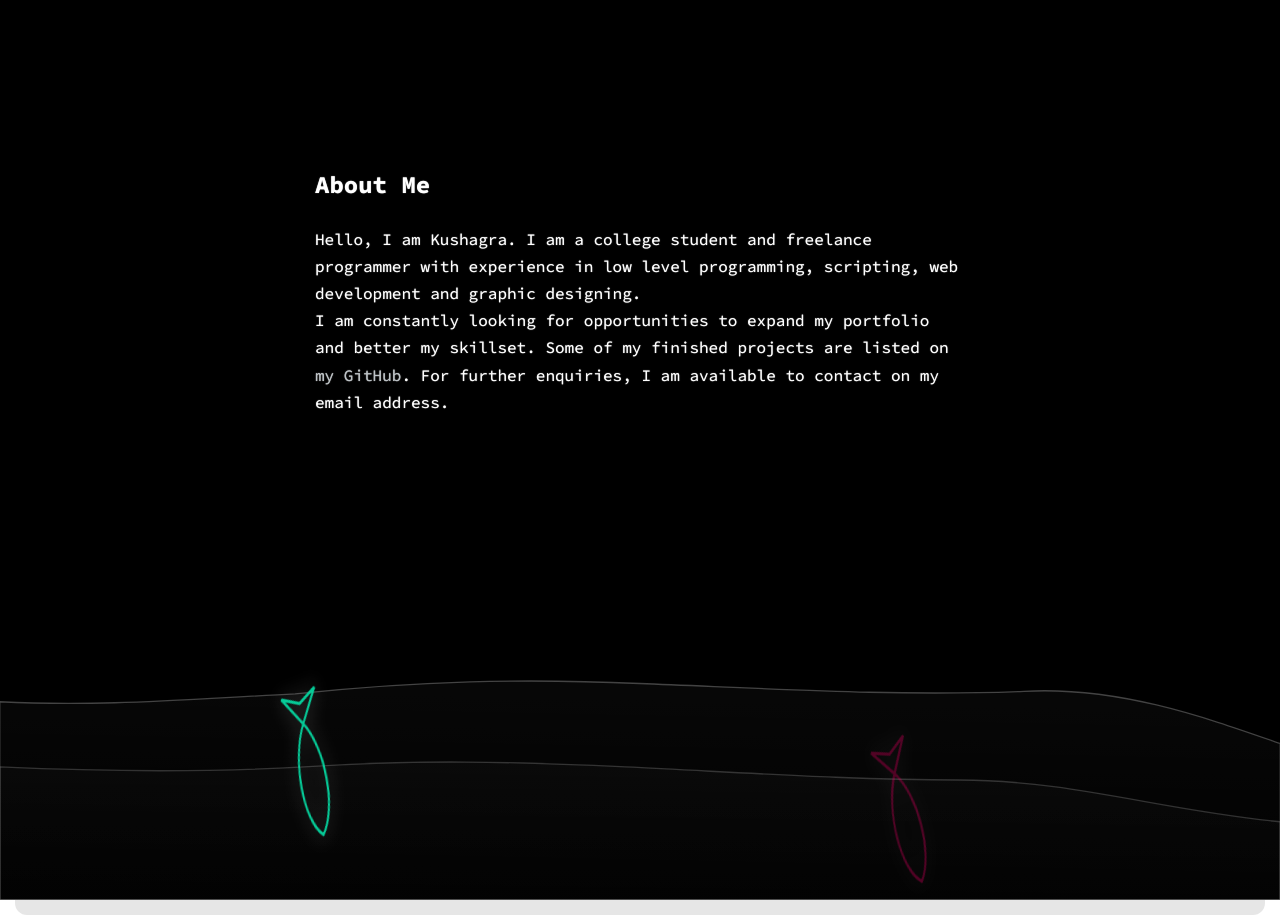
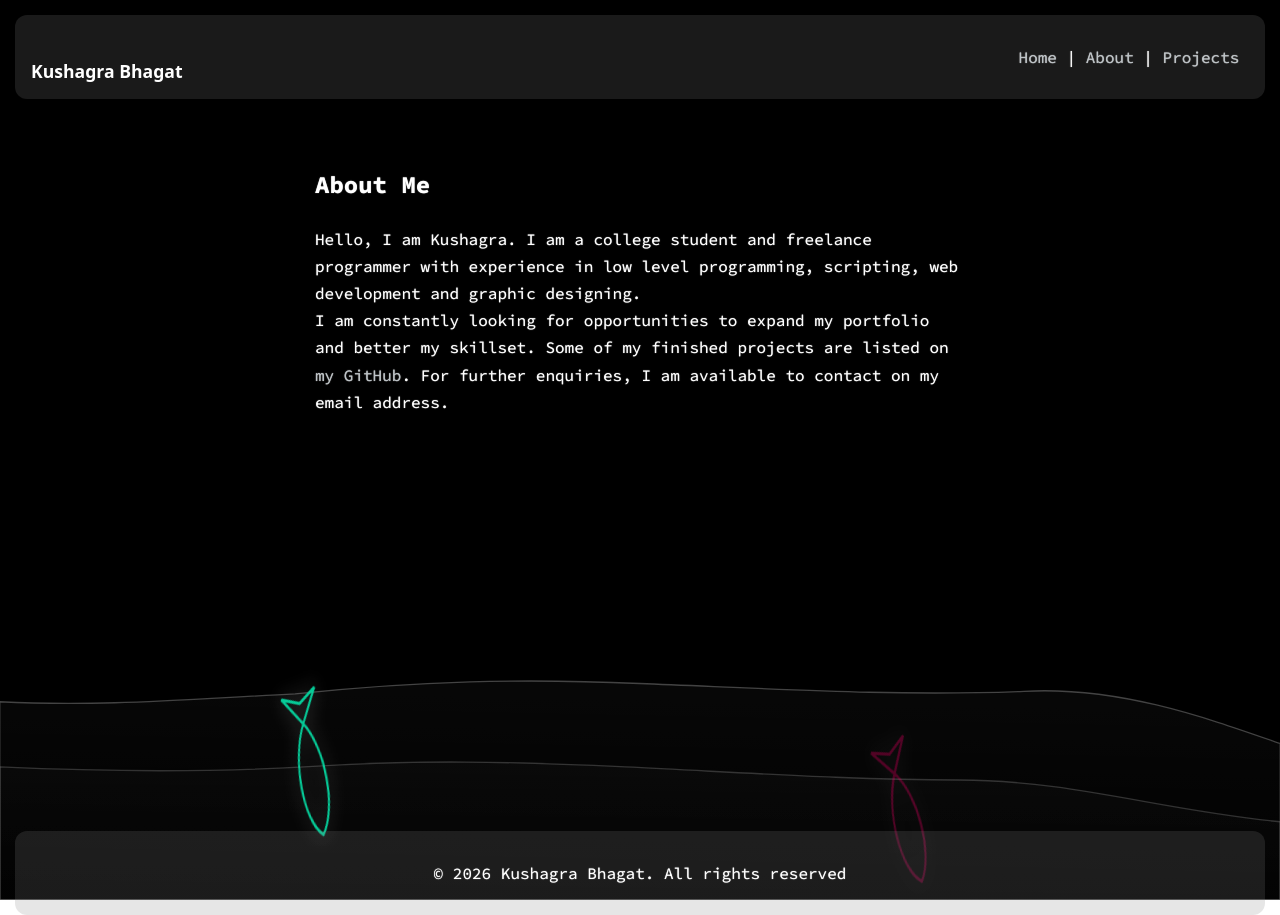
Before and after one commit to kuwushagra/kuwushagra.github.io, a Jekyll site: the page built from index.html, in a window 1280 px wide. Built offline with Jekyll 4.4.1, drawn with Linux system fonts in a browser that asks for light colours; some web fonts are replaced; a style sheet for code colours, icons or effects is not loaded.

Commit message:
Update default.html

```diff
--- a/_layouts/default.html
+++ b/_layouts/default.html
@@ -44,29 +44,18 @@ svg {
   display: block;
 }
 
-#svg {
-    position: fixed;
-    inset: 0;
-    z-index: 999;
-    pointer-events: none;
-}
-
 .fish {
   cursor: pointer;
   pointer-events: all;
   transition: opacity 0.6s ease;
   filter: drop-shadow(0 0 6px rgba(255,255,255,0.35));
 }
-main {
-    position: relative;
-    z-index: 999;
-}
 </style>
 </head>
 
 <body>
 
-<svg style="background: #000000; position: fixed; top: 0; left: 0; width: 100vw; display: block; height: 100vh; z-index: 100;"
+<svg style="background: #000000; position: fixed; top: 0; left: 0; width: 100vw; display: block; height: 100vh; z-index: -1;"
 id="svg" viewBox="0 0 1440 690" preserveAspectRatio="none"
 xmlns="http://www.w3.org/2000/svg">
 
```
